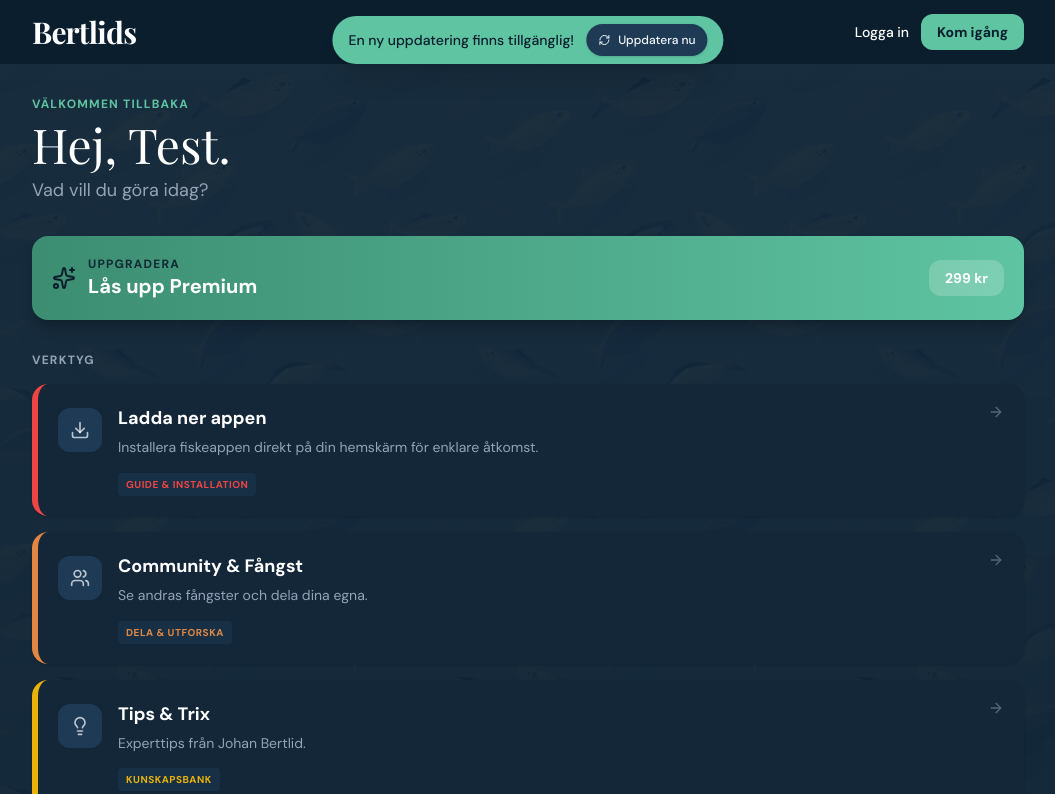
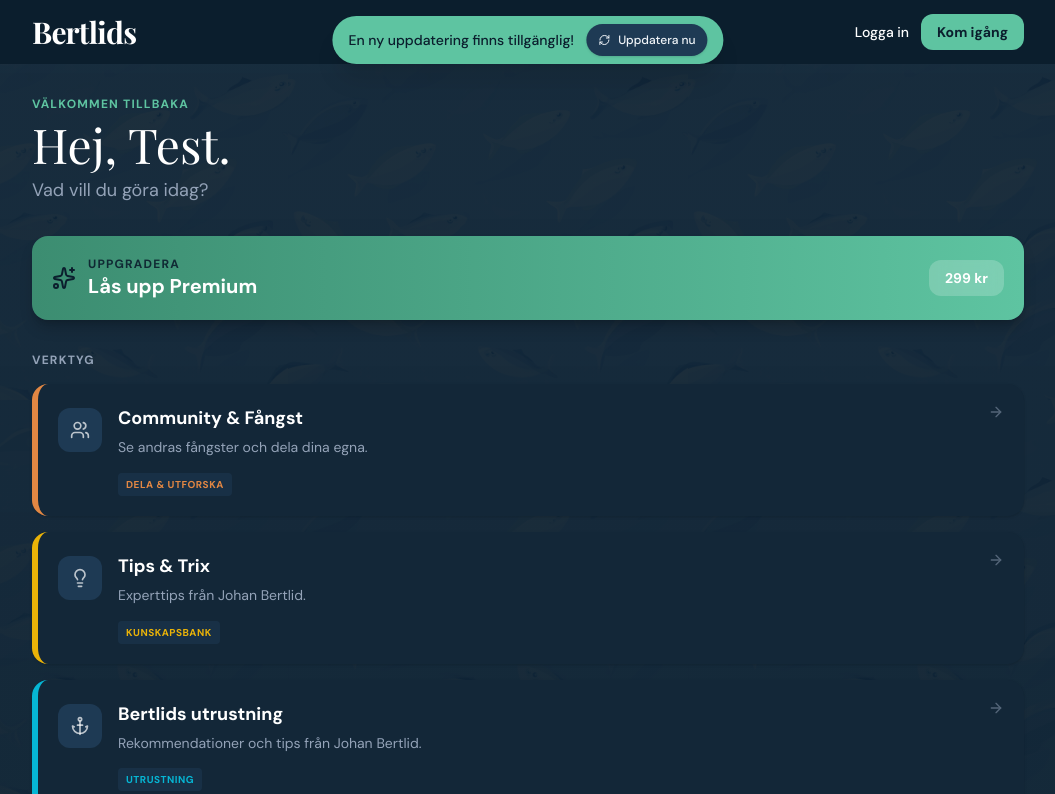
Before and after one commit to ArneOlafsson/ai-fiske, a Next.js app: page /dashboard in a window 1280 px wide. Shown: the top 794 px of the page, without its empty margins (112-1167 px from the left). Built offline with nearby package versions, Linux system fonts and the light colour scheme; no server answers; a web font is replaced by a local one.

Commit message:
Remove Ladda ner appen feature card from dashboard

```diff
--- a/app/(dashboard)/dashboard/page.tsx
+++ b/app/(dashboard)/dashboard/page.tsx
@@ -50,15 +50,6 @@ export default function Dashboard() {
 
             <div className="space-y-4">
                 <h2 className="text-muted-foreground font-bold text-xs tracking-widest uppercase mb-4">Verktyg</h2>
-
-                <FeatureCard
-                    href="/install"
-                    title="Ladda ner appen"
-                    desc="Installera fiskeappen direkt på din hemskärm för enklare åtkomst."
-                    badge="Guide & Installation"
-                    icon={<Download className="w-5 h-5 text-white/70" />}
-                    accentColor="#ef4444"
-                />
 
                 <FeatureCard
                     href="/community"
```
